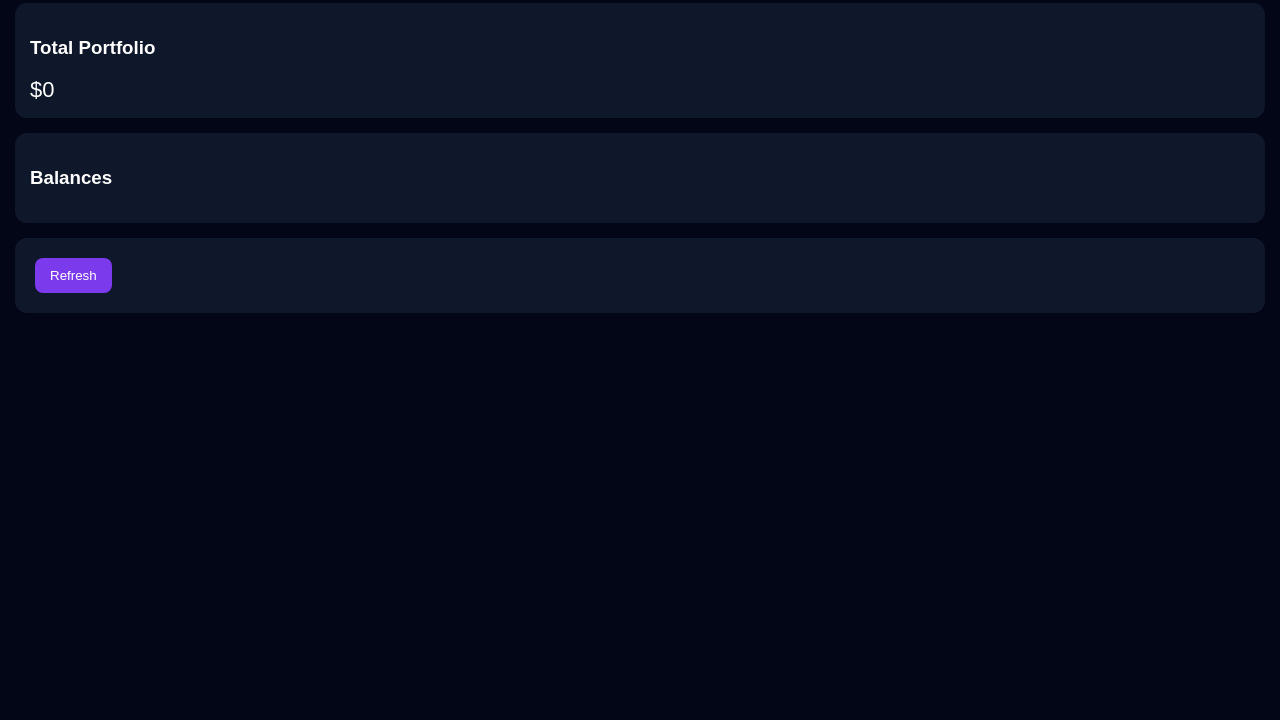
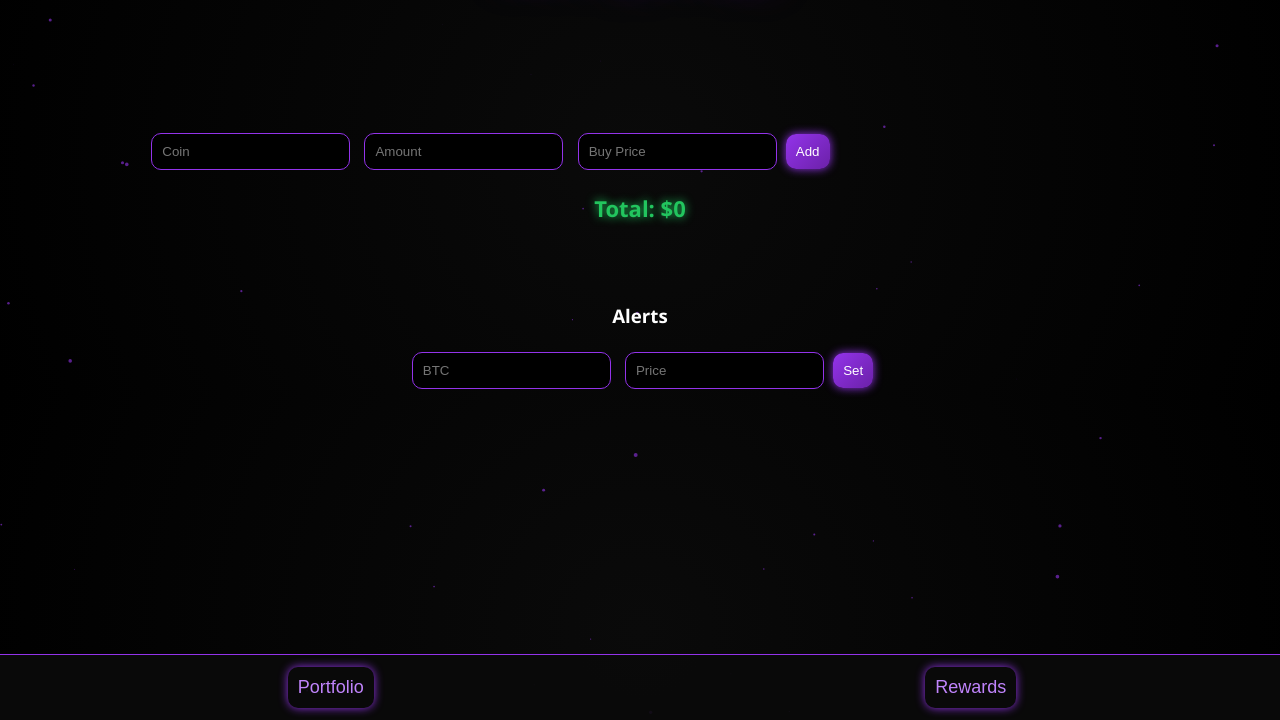
Before and after one commit to ibeensmokinchronicc/crypto-999, a plain HTML site: page frontend/index.html in a window 1280 px wide. Shown: the part 80-800 px from the top of the page. Drawn offline with nearby package versions, Linux system fonts and the light colour scheme; no server answers.

Commit message:
Update index.html

```diff
--- a/frontend/index.html
+++ b/frontend/index.html
@@ -1,108 +1,360 @@
 <!DOCTYPE html>
 <html>
 <head>
-<meta name="viewport" content="width=device-width, initial-scale=1.0">
-<title>999 Crypto</title>
+  <title>999 Crypto App</title>
+
+  <meta name="viewport" content="width=device-width, initial-scale=1">
+  <meta name="theme-color" content="#9333ea">
+  <link rel="manifest" href="/manifest.json">
+
+  <script src="https://cdn.jsdelivr.net/npm/chart.js"></script>
 
   <style>
     body {
-  margin:0;
-  font-family:Arial;
-  background:#020617;
-  color:white;
+      margin: 0;
+      font-family: 'Segoe UI', sans-serif;
+      background: radial-gradient(circle at center, #0a0a0a, #000000);
+      color: white;
+      text-align: center;
+      overflow-x: hidden;
     }
 
-header {
-  padding:20px;
-  text-align:center;
-  font-size:24px;
-  background:linear-gradient(90deg,#6d28d9,#9333ea);
+    canvas#bg {
+      position: fixed;
+      top: 0;
+      left: 0;
+      z-index: -1;
     }
 
+    h1 {
+      color: #b026ff;
+      text-shadow: 0 0 20px #9333ea, 0 0 40px #6b21a8;
+      letter-spacing: 2px;
+    }
+
+    .tabs {
+      position: fixed;
+      bottom: 0;
+      width: 100%;
+      background: rgba(10,10,10,0.9);
+      border-top: 1px solid #9333ea;
+      display: flex;
+      justify-content: space-around;
+      padding: 12px;
+    }
+
+    .tabs button {
+      background: none;
+      border: none;
+      color: #c084fc;
+      font-size: 18px;
+    }
+
+    .hidden { display: none; }
+
     .card {
-  background:#0f172a;
-  margin:15px;
-  padding:15px;
-  border-radius:12px;
+      background: rgba(20,20,20,0.85);
+      margin: 15px auto;
+      padding: 15px;
+      width: 300px;
+      border-radius: 14px;
+      border: 1px solid rgba(147,51,234,0.3);
+      box-shadow: 0 0 15px rgba(147,51,234,0.4);
+      backdrop-filter: blur(10px);
+      transition: 0.2s;
+    }
+
+    .card:hover {
+      transform: scale(1.03);
+      box-shadow: 0 0 30px #9333ea;
+    }
+
+    input {
+      padding: 10px;
+      margin: 5px;
+      border-radius: 10px;
+      border: 1px solid #9333ea;
+      background: black;
+      color: white;
     }
 
     button {
-  background:#7c3aed;
-  border:none;
-  padding:10px 15px;
-  border-radius:8px;
-  color:white;
-  margin:5px;
-  cursor:pointer;
+      padding: 10px;
+      border-radius: 10px;
+      border: none;
+      background: linear-gradient(135deg, #9333ea, #6b21a8);
+      color: white;
+      box-shadow: 0 0 10px #9333ea;
     }
 
-button:hover {
-  background:#a855f7;
-}
-
-.value {
-  font-size:22px;
-  margin-top:10px;
+    #total {
+      color: #22c55e;
+      font-size: 22px;
+      text-shadow: 0 0 10px #22c55e;
+      margin-bottom: 80px;
     }
   </style>
 </head>
 
 <body>
 
-<header>999 Portfolio 💜</header>
+<canvas id="bg"></canvas>
 
-<div class="card">
-  <h3>Total Portfolio</h3>
-  <div id="total" class="value">$0</div>
+<h1>999 Crypto App</h1>
+
+<!-- PORTFOLIO -->
+<div id="portfolioTab">
+
+  <input id="coinName" placeholder="Coin">
+  <input id="coinAmount" placeholder="Amount">
+  <input id="coinCost" placeholder="Buy Price">
+  <button onclick="addManual()">Add</button>
+
+  <canvas id="chart"></canvas>
+
+  <div id="portfolio"></div>
+
+  <h2 id="total">Total: $0</h2>
+  <h3 id="profitTotal"></h3>
+
+  <h3>Alerts</h3>
+  <input id="alertCoin" placeholder="BTC">
+  <input id="alertPrice" placeholder="Price">
+  <button onclick="addAlert()">Set</button>
+
 </div>
 
-<div class="card">
-  <h3>Balances</h3>
-  <div id="balances"></div>
+<!-- REWARDS -->
+<div id="rewardsTab" class="hidden">
+
+  <h2>💳 Rewards</h2>
+
+  <input id="gas" placeholder="Gas">
+  <input id="dining" placeholder="Dining">
+  <input id="groceries" placeholder="Groceries">
+  <input id="other" placeholder="Other">
+
+  <br><br>
+
+  <button onclick="addTransaction()">Add</button>
+  <button onclick="resetMonth()">Reset</button>
+
+  <div id="alerts"></div>
+
+  <canvas id="rewardsChart"></canvas>
+
+  <div id="rewardsResult" class="card"></div>
+
 </div>
 
-<div class="card">
-  <button onclick="loadData()">Refresh</button>
+<!-- NAV -->
+<div class="tabs">
+  <button onclick="showTab('portfolio')">Portfolio</button>
+  <button onclick="showTab('rewards')">Rewards</button>
 </div>
 
 <script>
 
-const API = "https://crypto-999.onrender.com"; // REPLACE THIS
+// PARTICLES BACKGROUND
+const canvas = document.getElementById("bg");
+const ctx = canvas.getContext("2d");
+
+canvas.width = window.innerWidth;
+canvas.height = window.innerHeight;
+
+let particles = [];
+
+for (let i = 0; i < 60; i++) {
+  particles.push({
+    x: Math.random() * canvas.width,
+    y: Math.random() * canvas.height,
+    r: Math.random() * 2,
+    d: Math.random() * 1
+  });
+}
+
+function drawParticles() {
+  ctx.clearRect(0,0,canvas.width,canvas.height);
+
+  ctx.fillStyle = "rgba(147,51,234,0.6)";
+
+  particles.forEach(p => {
+    ctx.beginPath();
+    ctx.arc(p.x,p.y,p.r,0,Math.PI*2);
+    ctx.fill();
+
+    p.y += p.d;
+    if (p.y > canvas.height) p.y = 0;
+  });
+
+  requestAnimationFrame(drawParticles);
+}
+
+drawParticles();
+
+// NAV
+function showTab(tab) {
+  portfolioTab.classList.add("hidden");
+  rewardsTab.classList.add("hidden");
+  if (tab === "portfolio") portfolioTab.classList.remove("hidden");
+  else rewardsTab.classList.remove("hidden");
+}
+
+// STORAGE
+let coins = JSON.parse(localStorage.getItem("coins")) || [];
+let alertsList = JSON.parse(localStorage.getItem("alerts")) || [];
+let transactions = JSON.parse(localStorage.getItem("tx")) || [];
+
+function save() {
+  localStorage.setItem("coins", JSON.stringify(coins));
+  localStorage.setItem("alerts", JSON.stringify(alertsList));
+  localStorage.setItem("tx", JSON.stringify(transactions));
+}
+
+// ADD COIN
+function addManual() {
+  coins.push({
+    currency: coinName.value.toUpperCase(),
+    amount: +coinAmount.value,
+    cost: +coinCost.value
+  });
+  save();
+  loadData();
+}
+
+// ALERTS
+function addAlert() {
+  alertsList.push({
+    coin: alertCoin.value.toUpperCase(),
+    price: +alertPrice.value,
+    triggered: false
+  });
+  save();
+}
+
+function notify(msg) {
+  if (Notification.permission === "granted") {
+    new Notification(msg);
+  }
+}
+
+Notification.requestPermission();
+
+// LOAD DATA
+let chart;
 
 async function loadData() {
-  const res = await fetch(API + "/sync");
+  const res = await fetch("/sync");
   const data = await res.json();
 
   let total = 0;
-  let html = "";
+  let profitTotal = 0;
 
-  const prices = {
-    BTC: 70000,
-    ETH: 3500,
-    XRP: 0.6
-  };
+  let labels = [];
+  let values = [];
 
-  data.gemini.forEach(c => {
-    const usd = (prices[c.currency] || 1) * parseFloat(c.amount);
-    total += usd;
+  portfolio.innerHTML = "";
 
-    html += `
-      <div>
-        ${c.currency}: ${c.amount}
-        <br>
-        💵 $${usd.toFixed(2)}
-      </div><hr>
+  data.balances.forEach(c => {
+    total += c.usdValue || 0;
+    labels.push(c.currency);
+    values.push(c.usdValue || 0);
+
+    portfolio.innerHTML += `
+      <div class="card">
+        <h3>${c.currency}</h3>
+        <p>$${(c.usdValue||0).toFixed(2)}</p>
+      </div>
     `;
   });
 
-  document.getElementById("balances").innerHTML = html;
-  document.getElementById("total").innerText = "$" + total.toFixed(2);
+  coins.forEach(c => {
+    const price = data.prices[c.currency] || 0;
+    const val = c.amount * price;
+    const profit = val - (c.amount * c.cost);
+
+    total += val;
+    profitTotal += profit;
+
+    labels.push(c.currency);
+    values.push(val);
+
+    portfolio.innerHTML += `
+      <div class="card">
+        <h3>${c.currency}</h3>
+        <p>$${val.toFixed(2)}</p>
+        <p style="color:${profit>=0?'#22c55e':'#ef4444'}">
+          ${profit>=0?'+':''}$${profit.toFixed(2)}
+        </p>
+      </div>
+    `;
+  });
+
+  totalEl.innerText = "Total: $" + total.toFixed(2);
+  profitTotal.innerText = "Profit: $" + profitTotal.toFixed(2);
+
+  alertsList.forEach(a => {
+    if (!a.triggered && data.prices[a.coin] >= a.price) {
+      notify(`${a.coin} hit $${a.price}`);
+      a.triggered = true;
+      save();
+    }
+  });
+
+  if (chart) chart.destroy();
+
+  chart = new Chart(document.getElementById("chart"), {
+    type: "doughnut",
+    data: { labels, datasets: [{ data: values }] }
+  });
 }
 
-// auto refresh
-setInterval(loadData, 10000);
+// REWARDS
+function addTransaction() {
+  transactions.push({
+    gas:+gas.value||0,
+    dining:+dining.value||0,
+    groceries:+groceries.value||0,
+    other:+other.value||0
+  });
+  save();
+  loadRewards();
+}
 
+function resetMonth() {
+  transactions=[];
+  save();
+  loadRewards();
+}
+
+async function loadRewards() {
+  let g=0,d=0,gr=0,o=0;
+
+  transactions.forEach(t=>{
+    g+=t.gas; d+=t.dining; gr+=t.groceries; o+=t.other;
+  });
+
+  const reward = (Math.min(g,300)*0.04)+(Math.max(g-300,0)*0.01)+d*0.03+gr*0.02+o*0.01;
+
+  const res = await fetch("/sync");
+  const data = await res.json();
+
+  const xrp = reward/(data.prices.XRP||1);
+
+  rewardsResult.innerHTML = `
+    <p>Total Cashback: $${reward.toFixed(2)}</p>
+    <p>XRP Earned: ${xrp.toFixed(2)}</p>
+  `;
+}
+
+// INIT
 loadData();
+loadRewards();
+setInterval(loadData,5000);
+
+if ("serviceWorker" in navigator) {
+  navigator.serviceWorker.register("/service-worker.js");
+}
 
 </script>
 
```
Lines whose indentation alone changed are shown as unchanged.
